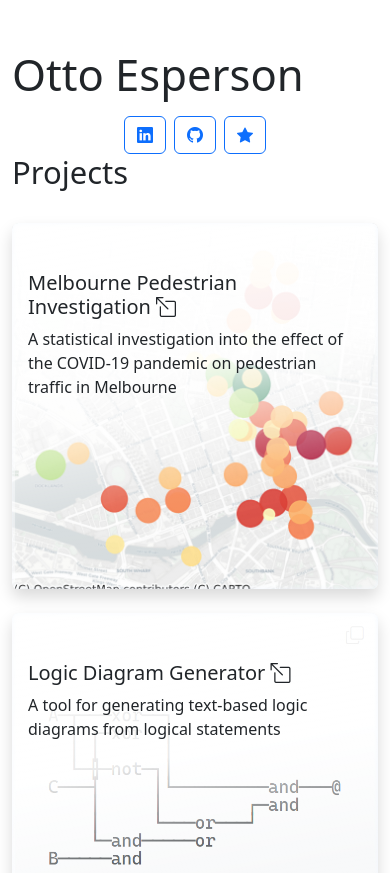
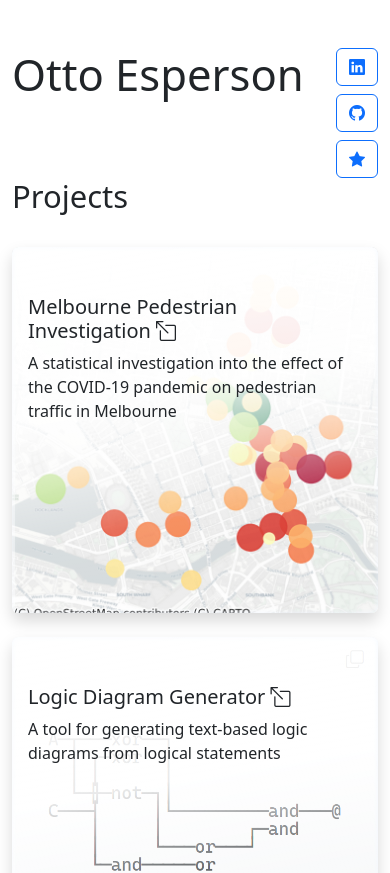
Before and after one commit to ottoesp/portfolio, a website built with Vite: page portfolio/src/index.html in a window 390 px wide. Shown: the top 873 px of the page. Built offline with nearby package versions, Linux system fonts and the light colour scheme.

Commit message:
Modified button display on phone

```diff
--- a/portfolio/src/index.html
+++ b/portfolio/src/index.html
@@ -21,11 +21,10 @@
 <body>
     <div class="container mt-5 mb-20vh d-flex flex-column">
         <div class="row gy-2">
-            <div class="col-12 col-lg-8">
+            <div class="col-10 col-md-8">
                 <h1 class="display-1">Otto Esperson</h1>
             </div>
-            <div
-                class="col-12 col-lg-4 d-flex flex-nowrap align-items-center justify-content-center justify-content-lg-end gap-2">
+            <div class="col-2 col-md-4 d-flex flex-column flex-md-row align-items-end justify-content-end gap-2">
                 <a href="https://www.linkedin.com/in/otto-esperson/" class="btn btn-outline-primary text-nowrap"
                     title="Home">
                     <i class="bi bi-linkedin"></i> <span class="d-none d-lg-inline">Follow me on LinkedIn</span>
--- a/portfolio/src/scss/styles.scss
+++ b/portfolio/src/scss/styles.scss
@@ -42,7 +42,7 @@
     }
 
     // Show text by default on mobile (screens smaller than 768px)
-    @media (max-width: 767.98px) {
+    @media (max-width: 575px) {
         .card-img-overlay {
             opacity: 1;
             backdrop-filter: blur(0px);
```
